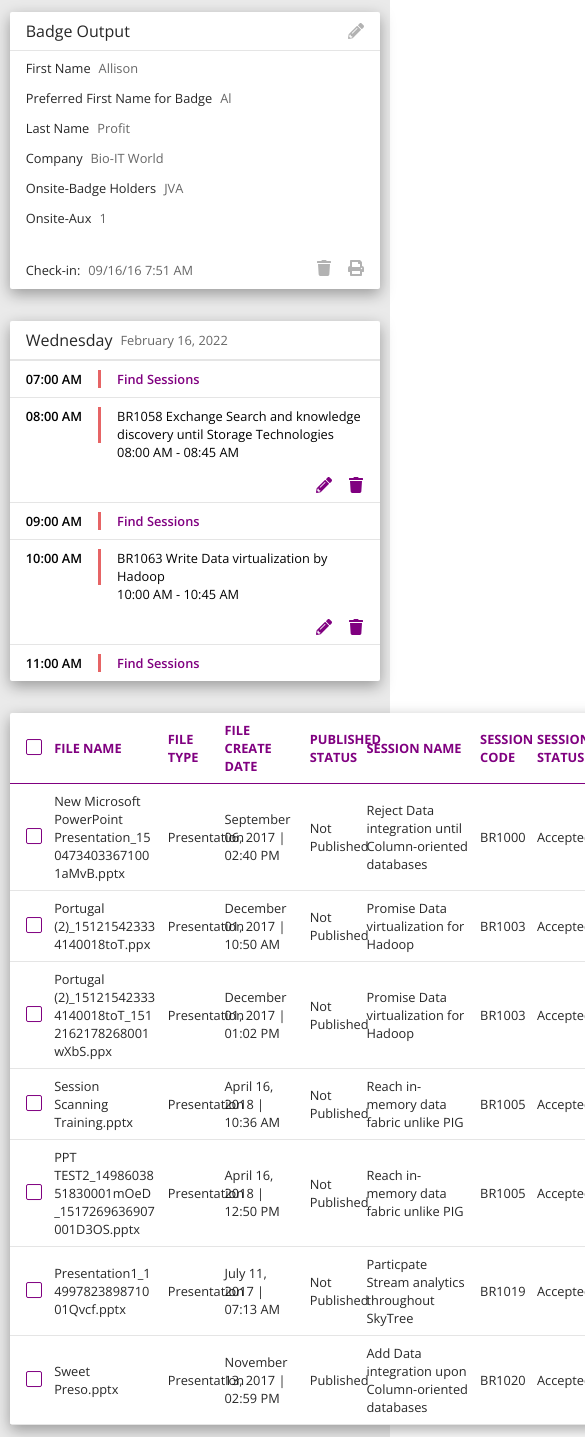
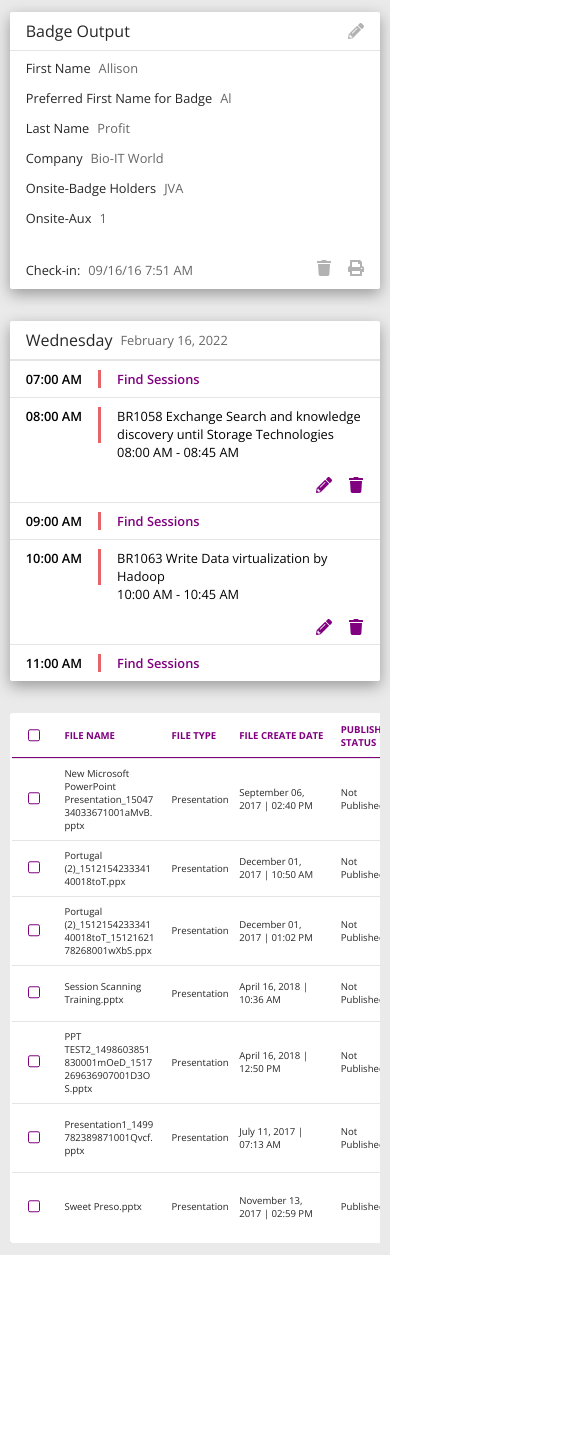
Before and after one commit to Phil-Elliott/dashboard_project, a React (Create React App) app: page / in a window 390 px wide. Shown: the top 1437 px of the page, 585 px wide, since content can reach past the window. After the commit the page ends 1255 px from the top, so only its background shows below. Built offline with nearby package versions, Linux system fonts and the light colour scheme.

Commit message:
finished making it responsive

```diff
--- a/src/Content/Components/BadgeModal/Modal.scss
+++ b/src/Content/Components/BadgeModal/Modal.scss
@@ -19,7 +19,7 @@
 
   .modal-header {
     @include header-container;
-    font-size: clamp(1rem, 1.15vw, 1.15vw);
+    font-size: clamp(0.8rem, 1.15vw, 1.15vw);
   }
 }
 
@@ -33,13 +33,13 @@
 
     h2 {
       color: $text;
-      font-size: clamp(1rem, 1.25vw, 1.25vw);
+      font-size: clamp(0.8rem, 1.25vw, 1.25vw);
       font-weight: 500;
       margin-right: 1rem;
     }
     p {
       color: $text-light;
-      font-size: clamp(1rem, 1.25vw, 1.25vw);
+      font-size: clamp(0.8rem, 1.25vw, 1.25vw);
     }
   }
 }
@@ -53,7 +53,7 @@
     border-radius: 3px;
     cursor: pointer;
     color: $secondary;
-    font-size: clamp(1rem, 1.25vw, 1.25vw);
+    font-size: clamp(0.8rem, 1.25vw, 1.25vw);
     font-weight: 700;
     padding: 0.25rem 0.5rem;
   }
--- a/src/Content/Components/FileTable/FileTable.js
+++ b/src/Content/Components/FileTable/FileTable.js
@@ -76,8 +76,9 @@ const FileTable = () => {
   }
 
   return (
-    <div className="fileTable-container ">
-      <div className="fileTable-header-container fileTable-item-container">
+    <div className="fileTable">
+      <table className="fileTable-container ">
+        <tr className="fileTable-header-container fileTable-item-container">
           <div className="fileTable-checkbox">
             <input
               onClick={changeChecked}
@@ -85,14 +86,14 @@ const FileTable = () => {
               type="checkBox"
             />
           </div>
-        <p className="fileTable-file-name">File Name</p>
-        <p className="fileTable-file-type">File Type</p>
-        <p className="fileTable-create-date">File Create Date</p>
-        <p className="fileTable-published-status">Published Status</p>
-        <p className="fileTable-session-name">Session Name</p>
-        <p className="fileTable-session-code">Session Code</p>
-        <p className="fileTable-session-status">Session Status</p>
-      </div>
+          <td className="fileTable-file-name">File Name</td>
+          <td className="fileTable-file-type">File Type</td>
+          <td className="fileTable-create-date">File Create Date</td>
+          <td className="fileTable-published-status">Published Status</td>
+          <td className="fileTable-session-name">Session Name</td>
+          <td className="fileTable-session-code">Session Code</td>
+          <td className="fileTable-session-status">Session Status</td>
+        </tr>
         {tableData.map((item, i) => {
           return (
             <FileTableItem
@@ -108,6 +109,7 @@ const FileTable = () => {
             />
           )
         })}
+      </table>
     </div>
   )
 }
--- a/src/Content/Components/FileTable/FileTable.scss
+++ b/src/Content/Components/FileTable/FileTable.scss
@@ -5,60 +5,58 @@
   box-shadow: $box-shadow;
   border-radius: 2px;
   width: 100%;
+  height: 100%;
   min-width: 600px;
-  // overflow: auto;
-  // overflow-y: auto;
 }
 
 .fileTable-item-container {
-  border-bottom: 0.5px solid $border-dark;
+  border-top: 0.5px solid $border-dark;
   cursor: pointer;
   font-size: $small-text;
+  font-size: clamp(0.6rem, 0.8vw, 0.8vw);
   display: flex;
   align-items: center;
   color: $text;
   padding: 0.5rem 1rem;
 
-  p {
-    padding-right: 2.85rem;
-    padding-right: 2%;
+  td {
+    padding-left: 3%;
   }
 
   .fileTable-file-name {
     overflow-wrap: break-word;
-    width: 20%;
+    width: 19%;
   }
   .fileTable-file-type {
-    width: 10%;
+    width: 12%;
   }
   .fileTable-create-date {
-    width: 15%;
+    width: 18%;
   }
   .fileTable-published-status {
-    width: 10%;
+    width: 12.5%;
   }
   .fileTable-session-name {
-    width: 20%;
+    width: 18%;
   }
   .fileTable-session-code {
-    width: 10%;
+    width: 8.5%;
   }
   .fileTable-session-status {
-    width: 10%;
+    width: 8.5%;
   }
 }
 
 .fileTable-header-container {
+  border-top: none;
   border-bottom: 1.5px solid $secondary;
-  display: flex;
-  align-items: center;
   color: $secondary;
   font-weight: 700;
   text-transform: uppercase;
 }
 
 .fileTable-checkbox {
-  width: 5%;
+  width: 3.5%;
 
   input[type="checkbox"] {
     -webkit-appearance: none;
@@ -69,7 +67,8 @@
     color: $secondary;
     font-weight: 600;
     width: 1rem;
-    height: 1rem;
+    width: clamp(0.75rem, 1vw, 1vw);
+    height: clamp(0.75rem, 1vw, 1vw);
     border: 1px solid currentColor;
     border-radius: 2px;
     transform: translateY(-0.075em);
@@ -88,3 +87,9 @@
     transform: scale(0.8);
   }
 }
+
+@media only screen and (max-width: 650px) {
+  .fileTable {
+    overflow-x: scroll;
+  }
+}
--- a/src/Content/Components/FileTable/FileTableItem.js
+++ b/src/Content/Components/FileTable/FileTableItem.js
@@ -21,7 +21,7 @@ const FileTableItem = ({
   }, [checked])
 
   return (
-    <div className="fileTable-item-container" onClick={checkItem}>
+    <tr className="fileTable-item-container" onClick={checkItem}>
       <div className="fileTable-checkbox">
         <input
           className="fileTable-check"
@@ -29,14 +29,14 @@ const FileTableItem = ({
           checked={itemIsChecked && "checked"}
         />
       </div>
-      <p className="fileTable-file-name">{fileName}</p>
-      <p className="fileTable-file-type">{fileType}</p>
-      <p className="fileTable-create-date">{fileCreateDate}</p>
-      <p className="fileTable-published-status">{publishedStatus}</p>
-      <p className="fileTable-session-name">{sessionName}</p>
-      <p className="fileTable-session-code">{sessionCode}</p>
-      <p className="fileTable-session-status">{sessionStatus}</p>
-    </div>
+      <td className="fileTable-file-name">{fileName}</td>
+      <td className="fileTable-file-type">{fileType}</td>
+      <td className="fileTable-create-date">{fileCreateDate}</td>
+      <td className="fileTable-published-status">{publishedStatus}</td>
+      <td className="fileTable-session-name">{sessionName}</td>
+      <td className="fileTable-session-code">{sessionCode}</td>
+      <td className="fileTable-session-status">{sessionStatus}</td>
+    </tr>
   )
 }
 
--- a/src/Content/Content.js
+++ b/src/Content/Content.js
@@ -19,7 +19,7 @@ const Content = () => {
           <BadgeOutput changeDisplay={changeDisplay} />
           <Schedule />
         </div>
-        <FileTable />
+        <FileTable className="fileTable" />
         {display && <Modal changeDisplay={changeDisplay} />}
       </div>
     </div>
```
Also changed, not shown: src/App.js (+11 -0 lines). Lines whose indentation alone changed are shown as unchanged.
